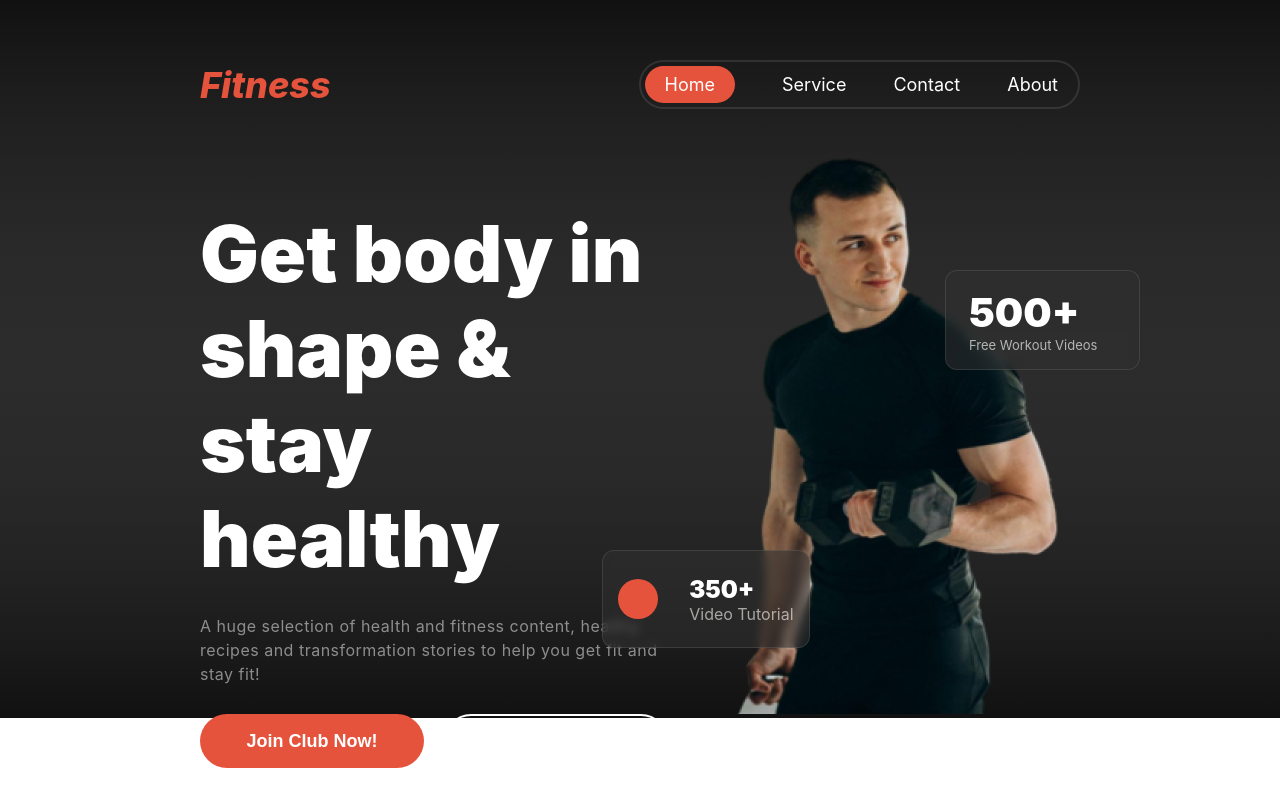
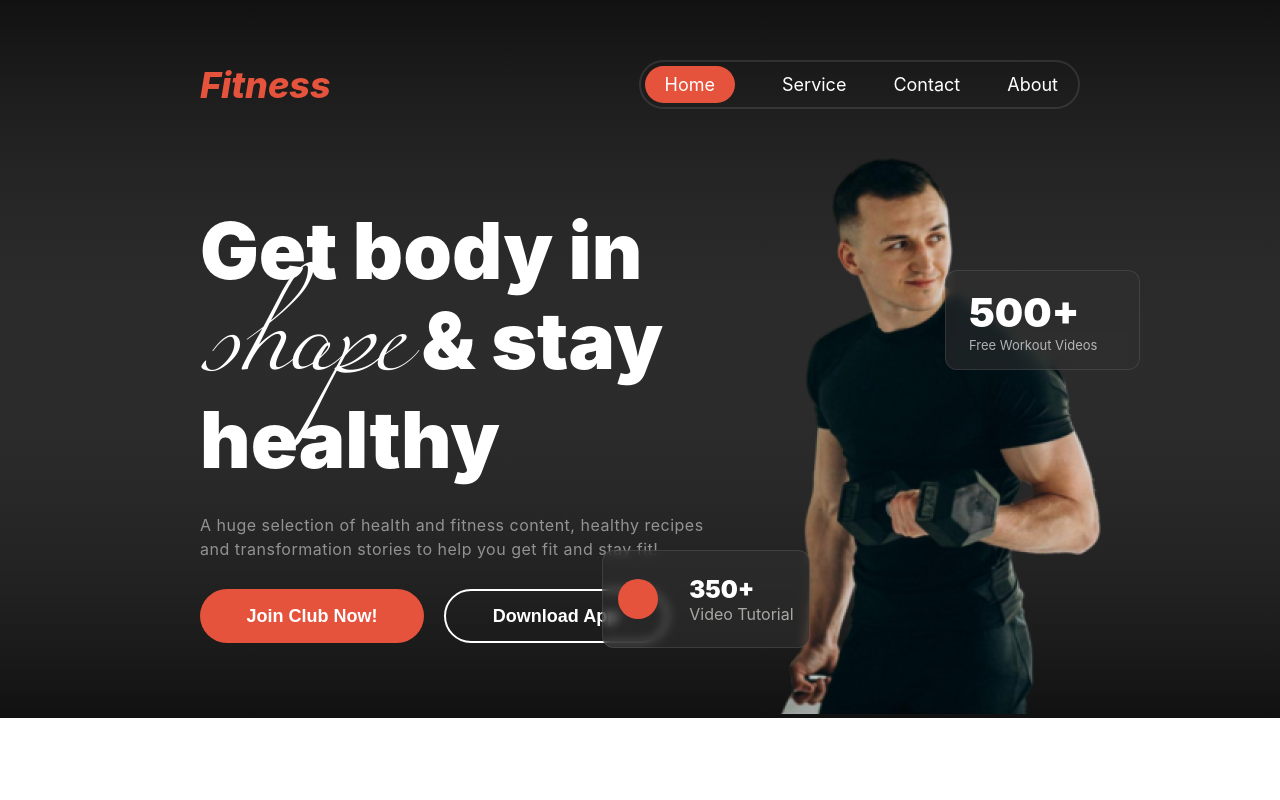
Before and after one commit to shahalimshompod/my-2nd-assignment, a plain HTML site: page index.html in a window 1280 px wide. Shown: the top 800 px of the page. Drawn offline with Linux system fonts and the light colour scheme.

Commit message:
banner section completed

```diff
--- a/index.html
+++ b/index.html
@@ -27,7 +27,7 @@
             </div>
             <div class="banner-contents">
                 <div class="banner-text-content">
-                    <h1>Get body in shape & stay
+                    <h1>Get body in <span>shape</span> & stay
                         healthy</h1>
                     <p>A huge selection of health and fitness content, healthy recipes and transformation stories to help you get fit and stay fit!</p>
                     <button class="btn-1">Join Club Now!</button>
--- a/style.css
+++ b/style.css
@@ -4,11 +4,14 @@
     padding: 0px;
 }
 
+@font-face {
+    font-family: myfont;
+    src: url(assets/Miama.ttf);
+}
 
-
-.hidden{
+/* .hidden{
     display: none;
-}
+} */
 
 @import url('https://fonts.googleapis.com/css2?family=Inter:wght@100..900&family=Work+Sans:ital,wght@0,100..900;1,100..900&display=swap');
 
@@ -100,11 +103,19 @@ body{
     height: 440px;
 }
 
+.banner-text-content span{
+    font-family: myfont;
+    font-size: 150px;
+    font-weight: normal;
+}
+
 .banner-text-content h1{
     font-size: 78px;
     color: #fff;
     font-weight: 900;
     margin-bottom: 28px;
+    width: 520px;
+    line-height: 90px;
 }
 
 .banner-text-content p{
```
Also changed, not shown: assets/Miama.ttf (added).
